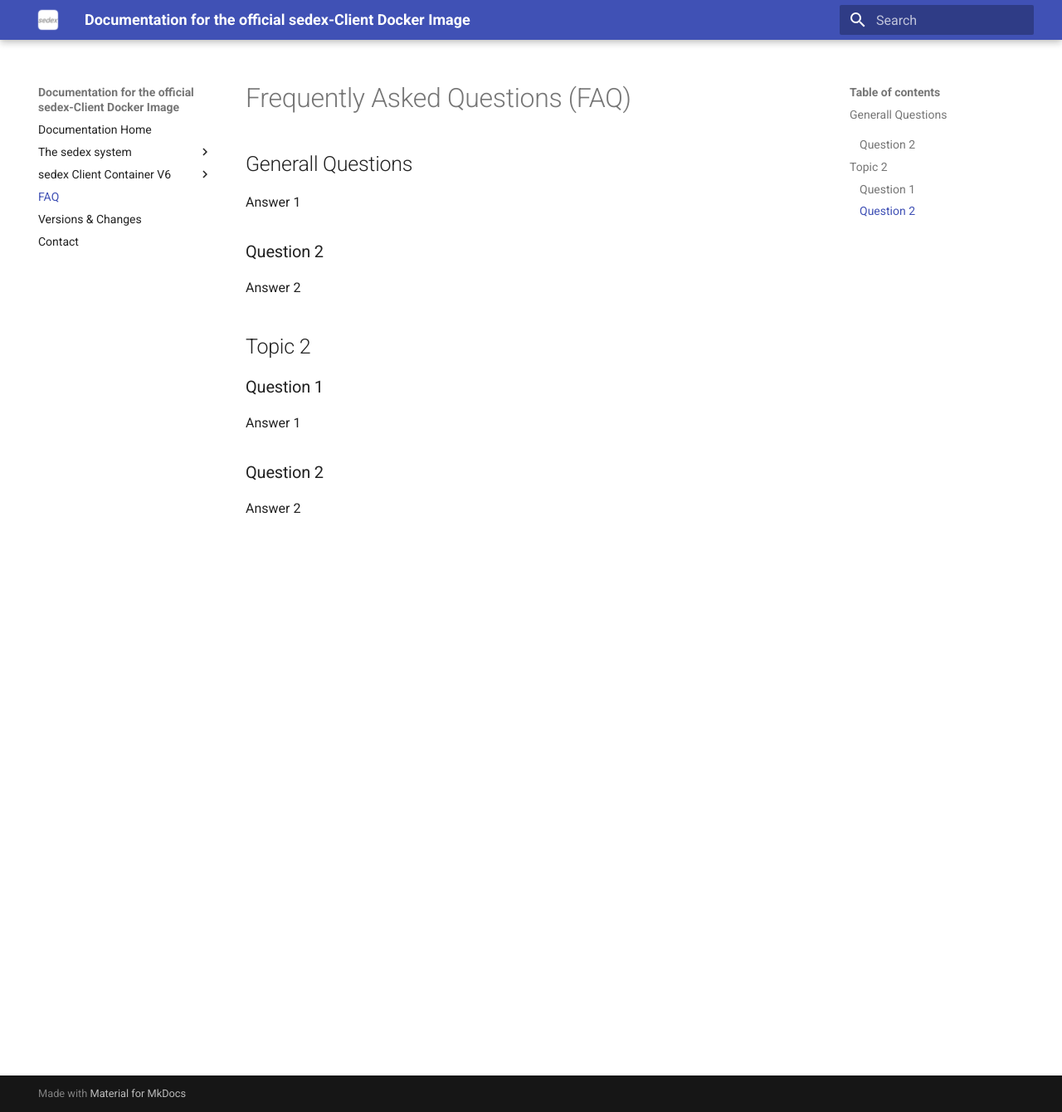
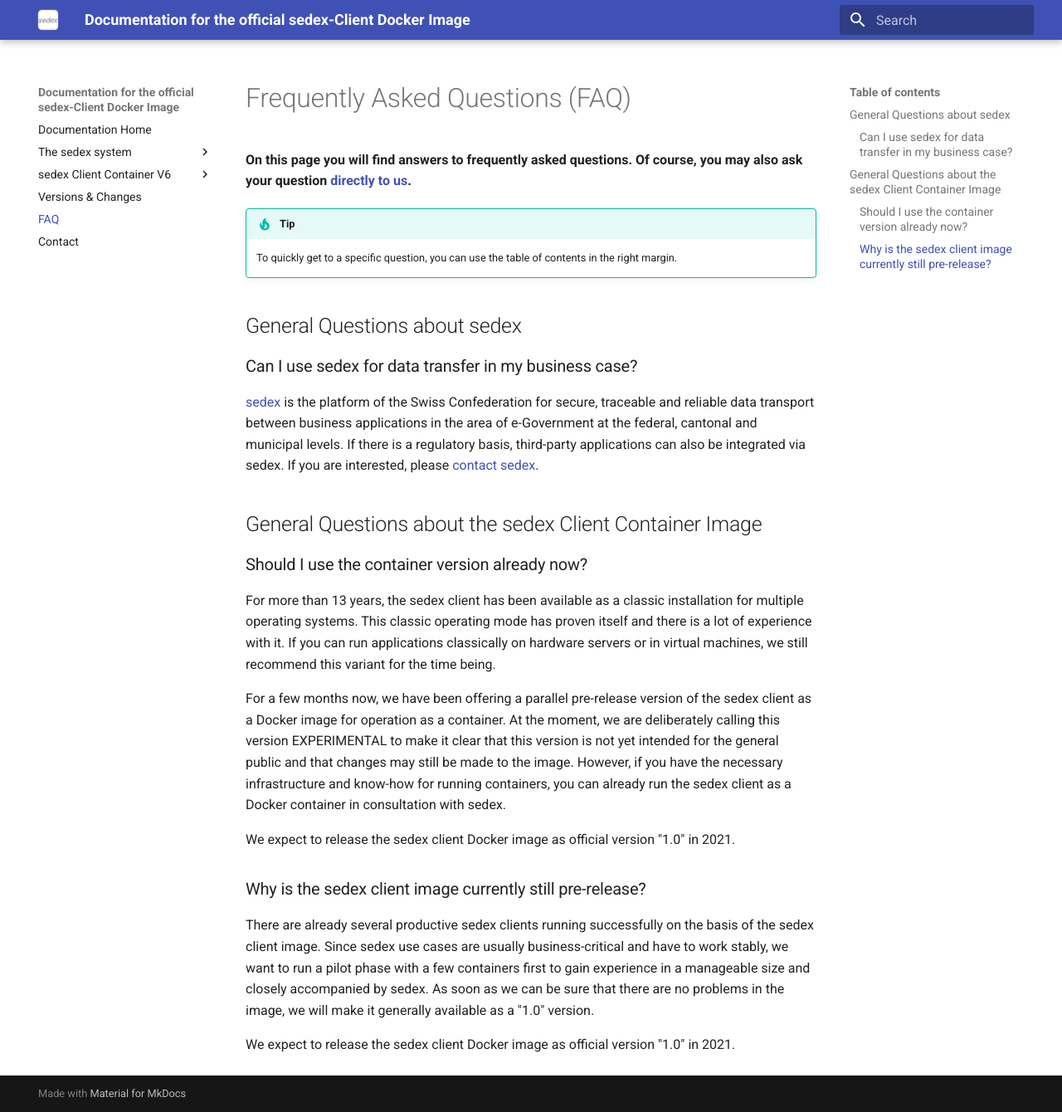
Before and after one commit to sedexch/sedexch.github.io, an MkDocs documentation site: the page built from docs/faq.md, in a window 1280 px wide and 1340 px high. Shown: the whole window at 83% size. Built offline with MkDocs 1.6.1 and Material for MkDocs 9.7.7, drawn with Linux system fonts in a browser that asks for light colours.

```diff
--- a/docs/faq.md
+++ b/docs/faq.md
@@ -1,24 +1,32 @@
 # Frequently Asked Questions (FAQ)
 
-## Generall Questions
+**On this page you will find answers to frequently asked questions. Of course, you may also ask your question [directly to us](contact.md).**
 
-###
+!!! tip
 
-Answer 1
+    To quickly get to a specific question, you can use the table of contents in the right margin.
+
+## General Questions about sedex
+
+### Can I use sedex for data transfer in my business case?
+
+[sedex](sedex-system/overview_sedex.md) is the platform of the Swiss Confederation for secure, traceable and reliable data transport between business applications in the area of e-Government at the federal, cantonal and municipal levels. If there is a regulatory basis, third-party applications can also be integrated via sedex. If you are interested, please [contact sedex](contact.md).
 
 
-### Question 2
+## General Questions about the sedex Client Container Image
 
-Answer 2
+### Should I use the container version already now?
+
+For more than 13 years, the sedex client has been available as a classic installation for multiple operating systems. This classic operating mode has proven itself and there is a lot of experience with it. If you can run applications classically on hardware servers or in virtual machines, we still recommend this variant for the time being.
+
+For a few months now, we have been offering a parallel pre-release version of the sedex client as a Docker image for operation as a container. At the moment, we are deliberately calling this version EXPERIMENTAL to make it clear that this version is not yet intended for the general public and that changes may still be made to the image. However, if you have the necessary infrastructure and know-how for running containers, you can already run the sedex client as a Docker container in consultation with sedex.
+
+We expect to release the sedex client Docker image as official version "1.0" in 2021.
 
 
-## Topic 2
+### Why is the sedex client image currently still pre-release?
 
-### Question 1
+There are already several productive sedex clients running successfully on the basis of the sedex client image. Since sedex use cases are usually business-critical and have to work stably, we want to run a pilot phase with a few containers first to gain experience in a manageable size and closely accompanied by sedex. As soon as we can be sure that there are no problems in the
+image, we will make it generally available as a "1.0" version.
 
-Answer 1
-
-
-### Question 2
-
-Answer 2
+We expect to release the sedex client Docker image as official version "1.0" in 2021.
--- a/mkdocs.yml
+++ b/mkdocs.yml
@@ -44,6 +44,6 @@ nav:
 #          - 'Overview': client-container-v6/orchestration/overview.md
           - 'Kubernetes & Co.': client-container-v6/orchestration/run_with_kubernetes.md
       - 'Requirements': client-container-v6/requirements.md
+  - 'Versions & Changes': versions-and-changes.md
   - 'FAQ': faq.md
-  - 'Versions & Changes': versions-and-changes.md
   - 'Contact' : contact.md
```
Also changed, not shown: docs/client-container-v6/basic-concepts.md (+11 -8 lines), docs/versions-and-changes.md (+1 -1 lines).
